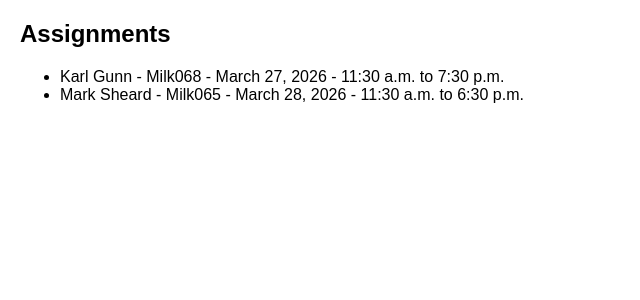
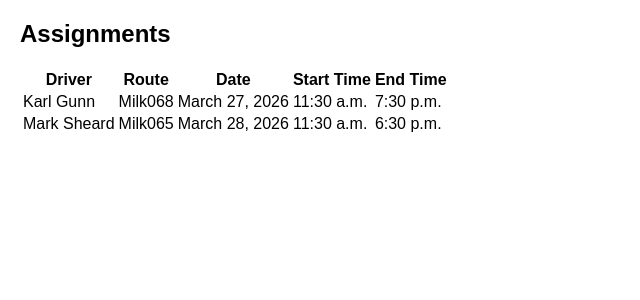
Before and after one commit to joeb-brfc/routeguard, a Django app: page /assignments/ in a window 1280 px wide. Shown: the part 108-408 px from the top of the page, without its empty margins (0-640 px from the left). Run offline with Django 5.2, Linux system fonts and the light colour scheme; data comes from the database, SQL or seed files in the repository.

Commit message:
Convert assignment list page from bullet list to table layout

```diff
--- a/planner/templates/planner/assignment_list.html
+++ b/planner/templates/planner/assignment_list.html
@@ -5,16 +5,28 @@
 <h2>Assignments</h2>
 
 {% if assignments %}
-    <ul>
-        {% for assignment in assignments %}
-            <li>
-                {{ assignment.driver }} -
-                {{ assignment.route }} -
-                {{ assignment.date }} -
-                {{ assignment.start_time }} to {{ assignment.end_time }}
-            </li>
-        {% endfor %}
-    </ul>
+    <table>
+        <thead>
+            <tr>
+                <th>Driver</th>
+                <th>Route</th>
+                <th>Date</th>
+                <th>Start Time</th>
+                <th>End Time</th>
+            </tr>
+        </thead>
+        <tbody>
+            {% for assignment in assignments %}
+                <tr>
+                    <td>{{ assignment.driver }}</td>
+                    <td>{{ assignment.route }}</td>
+                    <td>{{ assignment.date }}</td>
+                    <td>{{ assignment.start_time }}</td>
+                    <td>{{ assignment.end_time }}</td>
+                </tr>
+            {% endfor %}
+        </tbody>
+    </table>
 {% else %}
     <p>No assignments have been added yet.</p>
 {% endif %}
```
Also changed, not shown: static/css/style.css (line endings or trailing spaces).
